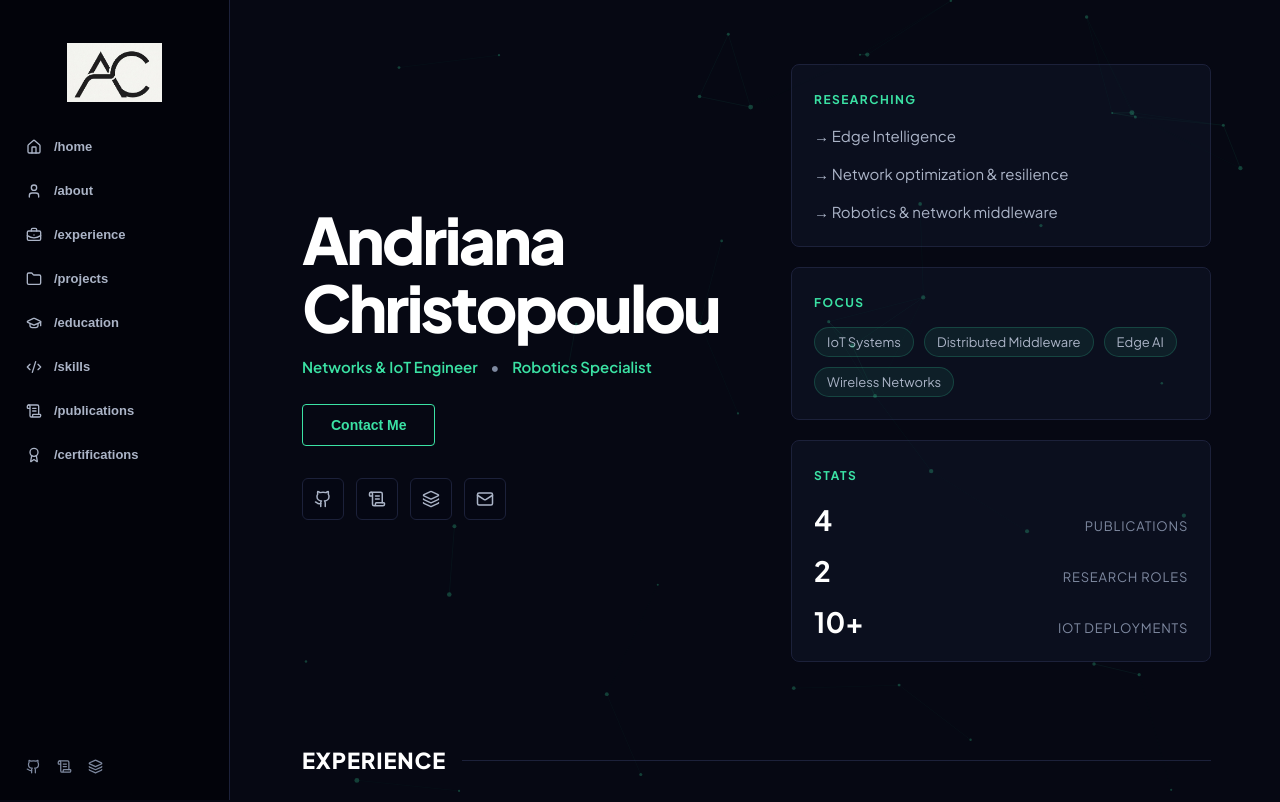
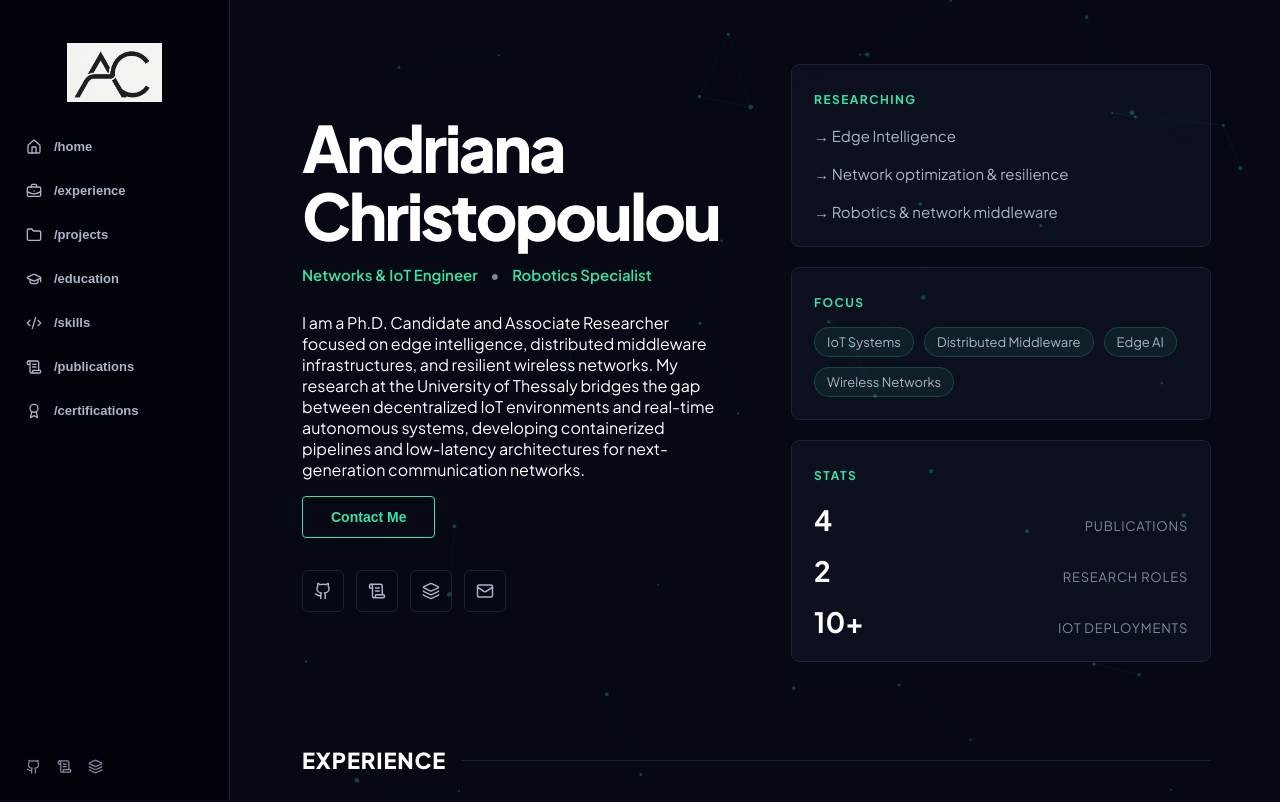
Before and after one commit to losandriana/bio, a React (Vite) app: page / in a window 1280 px wide. Shown: the top 802 px of the page. Built offline with nearby package versions, Linux system fonts and the light colour scheme.

Commit message:
Update main.jsx

```diff
--- a/src/main.jsx
+++ b/src/main.jsx
@@ -12,15 +12,14 @@ import {
   GraduationCap,
   Code2,
   Award,
-  User,
   ExternalLink
 } from "lucide-react";
 
 import "./styles.css";
 
+// FIXED: Removed the "/about" item from the nav list
 const navItems = [
   { id: "home", label: "/home", icon: Home },
-  { id: "about", label: "/about", icon: User },
   { id: "experience", label: "/experience", icon: BriefcaseBusiness },
   { id: "projects", label: "/projects", icon: Folder },
   { id: "education", label: "/education", icon: GraduationCap },
@@ -29,7 +28,6 @@ const navItems = [
   { id: "certifications", label: "/certifications", icon: Award }
 ];
 
-// UPDATED: Added structural data properties for project logos and external site links
 const experienceGroups = [
   {
     company: "University of Thessaly (Dept. of Informatics & Telecommunications)",
@@ -237,7 +235,7 @@ function App() {
         {/* Clean Static Headline Hero Block */}
         <section className="hero-section" id="home">
 
-          {/* LEFT SIDE */}
+          {/* LEFT SIDE (Now holds your header and the new introduction narrative) */}
           <div className="hero-text-content">
             <h1 className="static-name-heading">
               Andriana<br />Christopoulou
@@ -245,6 +243,15 @@ function App() {
 
             <p className="static-role-subline">
               Networks & IoT Engineer <span>•</span> Robotics Specialist
+            </p>
+
+            {/* NEW: Introduction summary added right into the empty layout gap */}
+            <p className="hero-narrative-bio">
+              I am a Ph.D. Candidate and Associate Researcher focused on edge intelligence,
+              distributed middleware infrastructures, and resilient wireless networks. My research
+              at the University of Thessaly bridges the gap between decentralized IoT environments
+              and real-time autonomous systems, developing containerized pipelines and low-latency
+              architectures for next-generation communication networks.
             </p>
 
             <div className="hero-cta-row">
@@ -333,7 +340,6 @@ function App() {
           <div className="editorial-stack">
             {experienceGroups.map((job, idx) => (
               <article className="editorial-tile" key={idx}>
-                {/* UPDATED: Flex-row structure allowing project logo integration */}
                 <div className="tile-content-wrapper">
                   {job.logo && (
                     <a href={job.url} target="_blank" rel="noreferrer" className="tile-project-logo-link" title="Visit Project Website">
```
